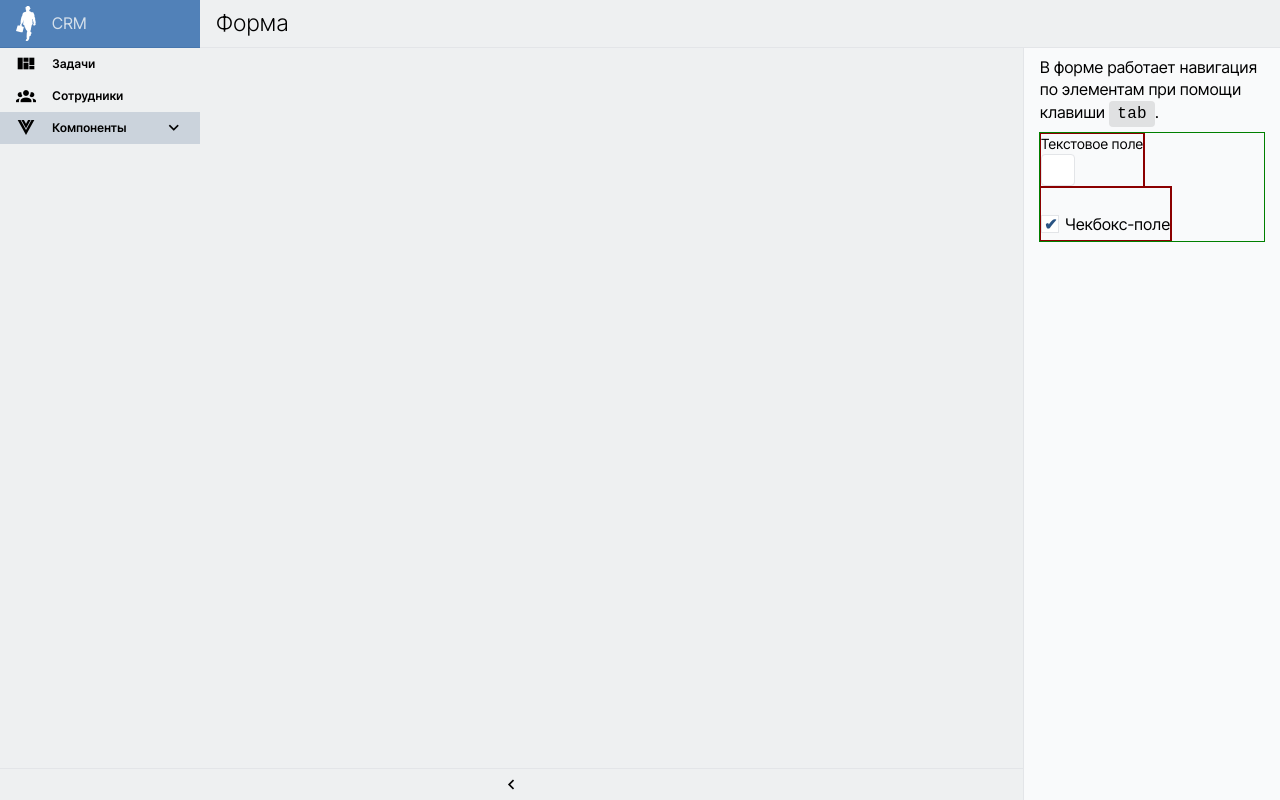
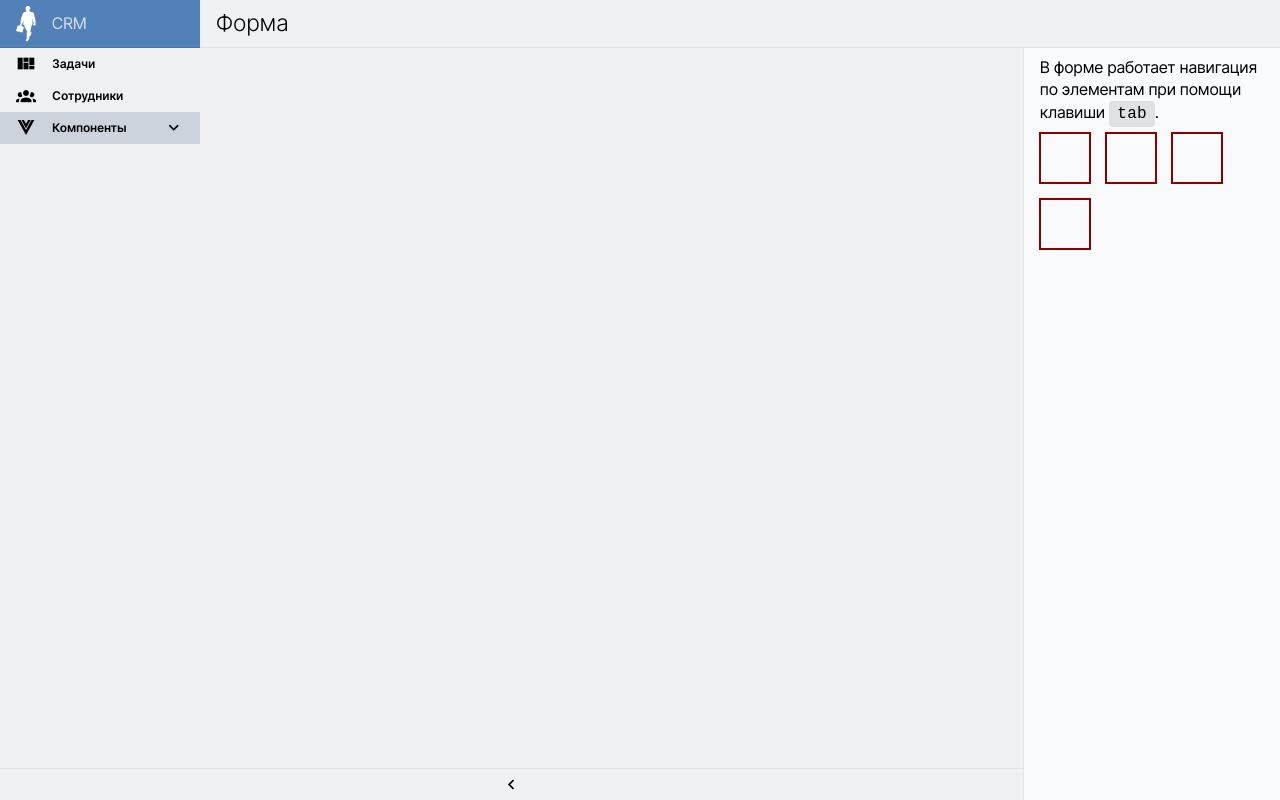
Before and after one commit to hardmagnett/big-company, a Vue app: page /components/form in a window 1280 px wide. Built offline with nearby package versions, Linux system fonts and the light colour scheme.

Commit message:
Переделка колончатого макета

```diff
--- a/src/a-library/assets/global-modifiers/positioning.css
+++ b/src/a-library/assets/global-modifiers/positioning.css
@@ -1,11 +1,36 @@
 /*У тега, к которому применяется данный класс,*/
 /*должны быть css-переменные --gap-flex и --flex-items-qty.*/
 /*У родителя должен быть flex-flow: row wrap;*/
+/*Deprecated!!! todo:: избавиться от этого на проекте. Оно распостраняет наследование на вложенные флексы. И к тому-же не удобно в использовании*/
 .mod--basis-for-column-flex-item {
   --summaryGapDistance: calc((var(--flex-items-qty) - 1) * var(--gap-flex));
   flex-basis: calc(
     (100% - var(--summaryGapDistance)) / var(--flex-items-qty)
   ) !important;
+}
+.mod--flex-columns {
+  --flex-columns-gap: var(--gap); /*Может перегружаться */
+  --flex-columns-qty: 4;          /*Может перегружаться*/
+
+  display: flex;
+  flex-flow: row wrap;
+  gap: var(--flex-columns-gap);
+
+  > .mod--flex-columns-item {
+    --flex-columns-width: 1;    /*Может перегружаться*/
+
+    flex-grow: 0;
+    flex-shrink: 0;
+
+    --summaryGapDistance: calc((var(--flex-columns-qty) - 1) * var(--flex-columns-gap));
+    --leftSpaceWithoutGap: calc(100% - var(--summaryGapDistance));
+    --spaceForOneColumn: calc(var(--leftSpaceWithoutGap) / var(--flex-columns-qty));
+    flex-basis: var(--spaceForOneColumn);
+    padding-left: var(--summaryGapDistance);
+
+    min-height: 50px;
+  }
+
 }
 
 .mod--float-left {
--- a/src/a-library/views/component-list/ViewForm/ViewForm.vue
+++ b/src/a-library/views/component-list/ViewForm/ViewForm.vue
@@ -5,17 +5,31 @@
     </Teleport>
     <p>В форме работает навигация по элементам при помощи клавиши <code class="mod--code">tab</code>.</p>
 
-    <div class="view-form__inputs">
-      <AInput
-          class="mod--basis-for-column-flex-item"
-          label="Текстовое поле"
-          hideHint
-      ></AInput>
+    <div class="
+      mod--flex-columns
+      view-form__inputs
+    ">
 
-      <ACheckBox
-          class="mod--basis-for-column-flex-item"
+      <div class="mod--flex-columns-item"></div>
+      <div class="mod--flex-columns-item"></div>
+      <div class="mod--flex-columns-item"></div>
+      <div class="mod--flex-columns-item"></div>
+      <!--<AInput-->
+      <!--    class="-->
+      <!--      mod&#45;&#45;flex-columns-item-->
+      <!--      mod&#45;&#45;basis-for-column-flex-itemZ-->
+      <!--    "-->
+      <!--    label="Текстовое поле"-->
+      <!--    hideHint-->
+      <!--&gt;</AInput>-->
 
-          label="Чекбокс-поле"  hide-hint/>
+      <!--<ACheckBox-->
+      <!--    class="-->
+      <!--      mod&#45;&#45;flex-columns-item-->
+      <!--      mod&#45;&#45;basis-for-column-flex-itemZ-->
+      <!--    "-->
+
+      <!--    label="Чекбокс-поле"  hide-hint/>-->
     </div>
 
 
@@ -26,11 +40,11 @@
 .view-form {
 
   .view-form__inputs {
-    outline: 1px solid green;
-    display: flex;
-    flex-flow: row wrap;
-    --gap-flex: var(--gap);
-    --flex-items-qty: 4;
+    /*outline: 1px solid green;*/
+    /*display: flex;*/
+    /*flex-flow: row wrap;*/
+    /*--gap-flex: var(--gap);*/
+    /*--flex-items-qty: 4;*/
     > * {
       outline: 1px solid darkred !important;
       border: 1px solid darkred !important;
```
